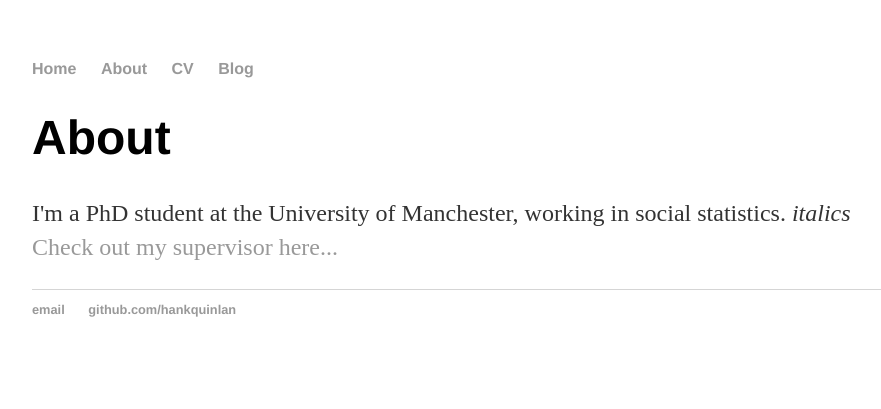
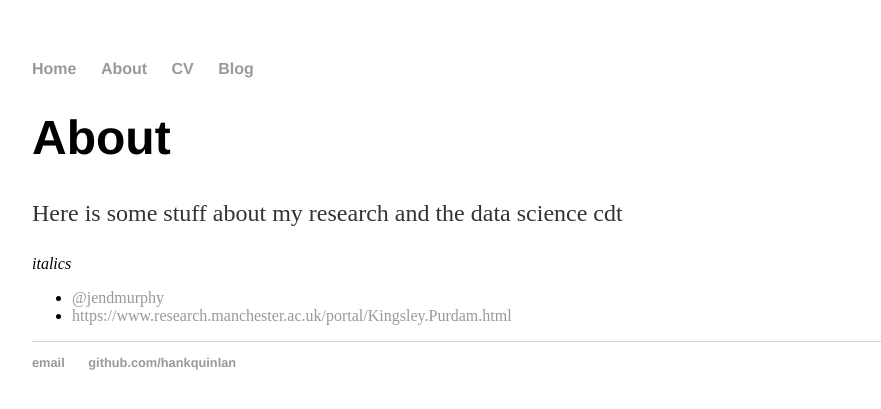
Before and after one commit to jendmurphy/jendmurphy.github.io, a Jekyll site: the page built from about/index.html, in a window 1280 px wide. Shown: the top 409 px of the page, without its empty margins (160-1041 px from the left). Built offline with Jekyll 4.4.1, drawn with Linux system fonts in a browser that asks for light colours.

Commit message:
Update index.html

```diff
--- a/about/index.html
+++ b/about/index.html
@@ -1,11 +1,19 @@
 ---
 layout: default
-title: Jen Murphy, PhD Student
+title:  About my research
 ---
-<div class="blurb">
-	<h1>About</h1>
-	<p>I'm a PhD student at the University of Manchester, working in social statistics.
-		<em>italics</em> <br>
 
-    <a href="https://www.research.manchester.ac.uk/portal/Kingsley.Purdam.html">Check out my supervisor here...</a></p>
-</div><!-- /.blurb -->
+<div class = "about">
+<h1> About</h1>
+
+<p>  Here is some stuff about my research and the data science cdt </p>
+
+	<em>italics</em>
+
+<ul class = "contacts">
+
+<li><a href = "#">@jendmurphy</a></li>
+<li><a href = "#">https://www.research.manchester.ac.uk/portal/Kingsley.Purdam.html</a></li>
+
+</ul>
+</div>
```
